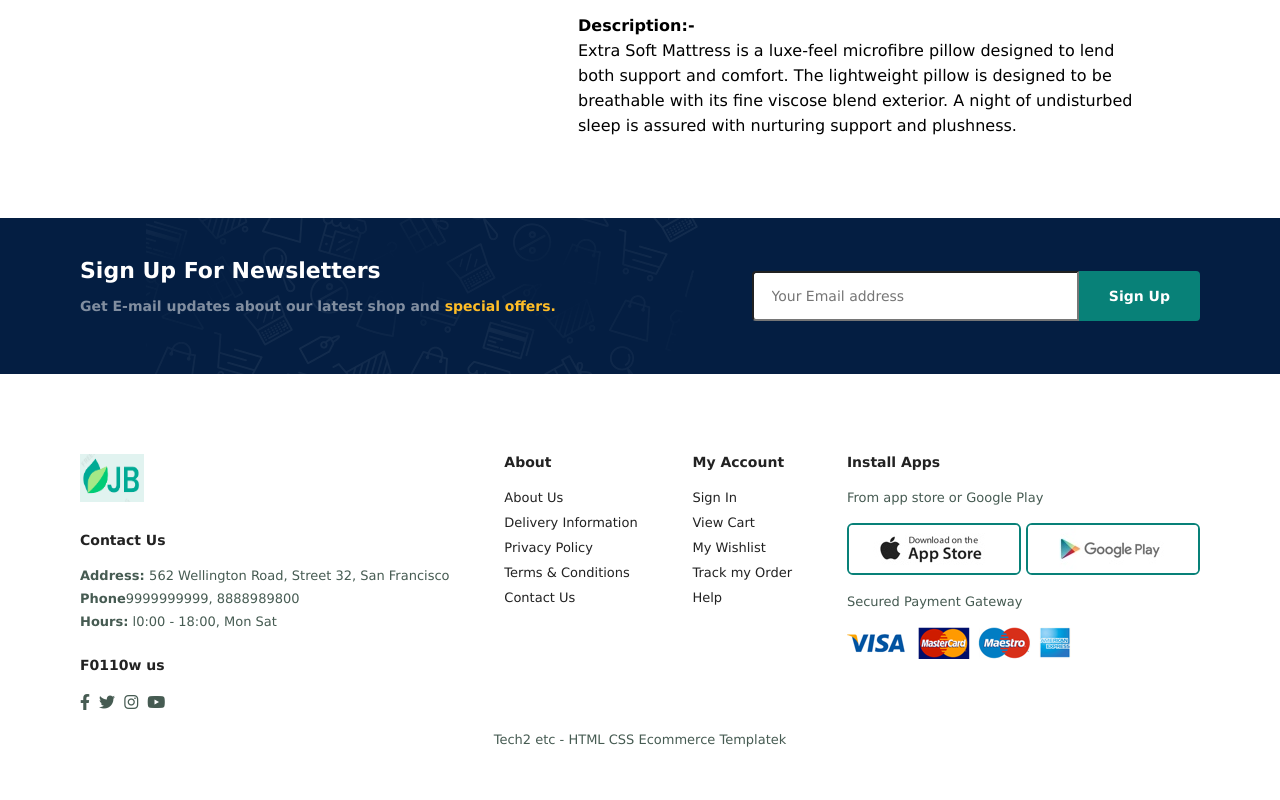
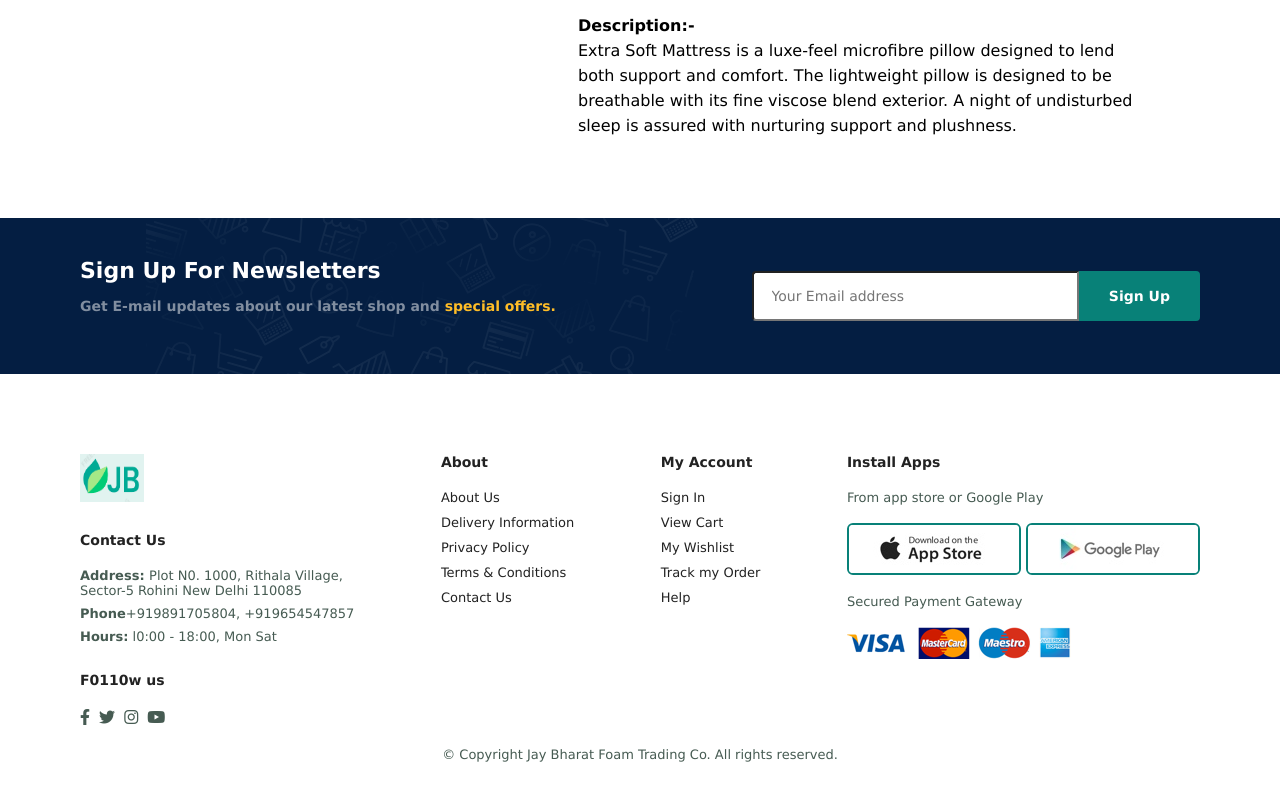
Before and after one commit to jkj900633/E-Commerce-Web-App, a plain HTML site: page s6product.html in a window 1280 px wide. Shown: the part 680-1480 px from the top of the page. Drawn offline with Linux system fonts and the light colour scheme.

Commit message:
Update s6product.html

```diff
--- a/s6product.html
+++ b/s6product.html
@@ -106,8 +106,9 @@
         <div class="col">
             <img class="logo" src="img/logo.png" alt="">
             <h4>Contact Us</h4>
-            <p><strong>Address: </strong> 562 Wellington Road, Street 32, San Francisco </p>
-            <p><strong>Phone</strong>9999999999, 8888989800</p>
+            <p><strong>Address: </strong> Plot N0. 1000, Rithala Village,<br> Sector-5
+                Rohini New Delhi 110085 </p>
+            <p><strong>Phone</strong>+919891705804, +919654547857</p>
             <p><strong>Hours:</strong> l0:00 - 18:00, Mon Sat</p>
             <div class="follow">
                 <h4>F0110w us</h4>
@@ -150,7 +151,8 @@
         </div>
 
         <div class="copyright">
-            <p>Tech2 etc - HTML CSS Ecommerce Templatek</p>
+            <p>© Copyright Jay Bharat Foam Trading Co. All rights reserved.</p>
+
         </div>
     </footer>
 
```
